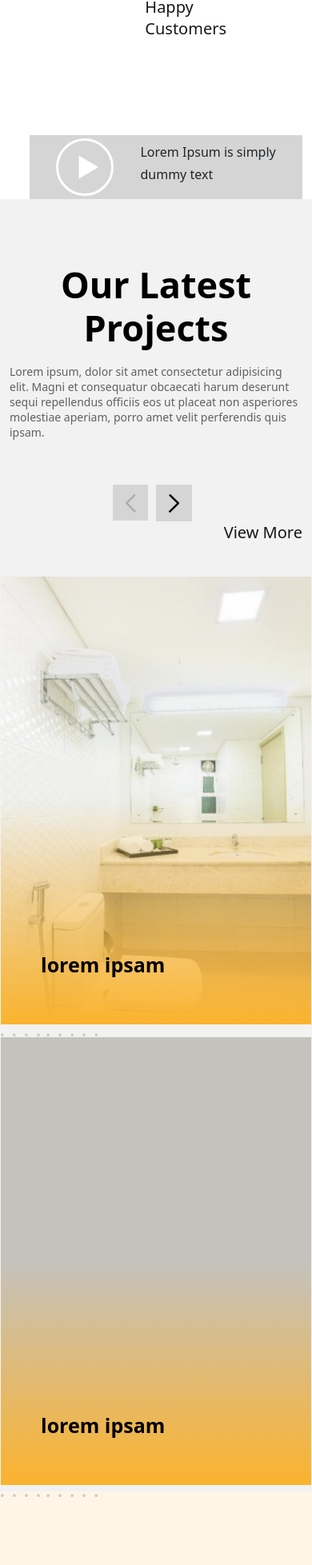
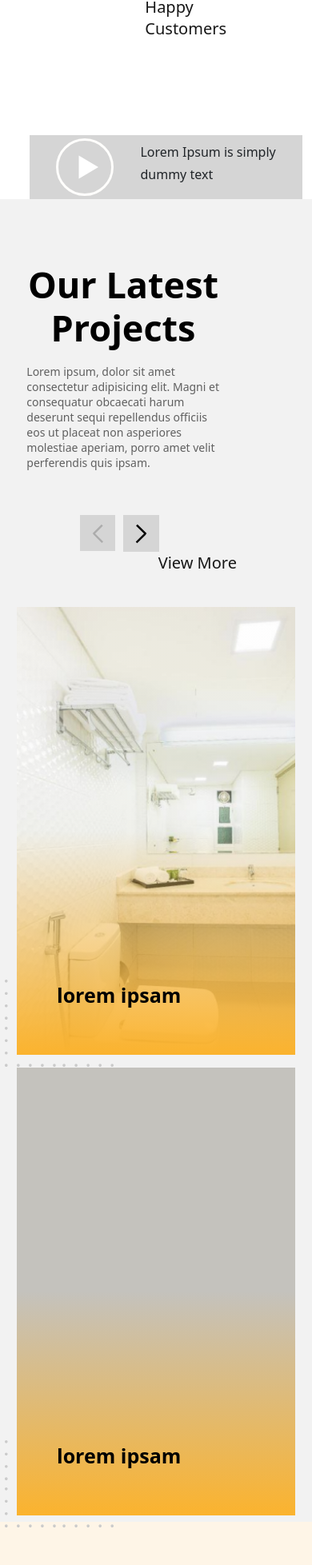
Before and after one commit to DilinJose/ginger-website, a React (Create React App) app: page / in a window 390 px wide. Shown: the part 1015-2972 px from the top of the page at 80% size. Built offline with nearby package versions, Linux system fonts and the light colour scheme.

Commit message:
responsive bug fixes design2

```diff
--- a/src/components/Consultations/Consultations.css
+++ b/src/components/Consultations/Consultations.css
@@ -191,7 +191,7 @@
 @media only screen and (max-width: 760px) {
     .consultations-wrapper {
         flex-wrap: wrap;
-        margin: 286px 0 311px 0;
+        margin: 86px 0 311px 0;
         align-items: center;
 
     }
--- a/src/components/Designers/Designers.css
+++ b/src/components/Designers/Designers.css
@@ -34,7 +34,7 @@
 .designers-wrapper-two-card {
     width: 247px;
     height: 360px;
-    margin: 10px;
+    margin: 0 34px ;
 }
 
 .designers-wrapper-two-img {
@@ -105,7 +105,7 @@
         align-items: center;
         justify-content: center;
         flex-direction: column;
-        height: 1184px;
+        height: 984px;
 
     }
 
@@ -154,10 +154,15 @@
 
 @media only screen and (max-width: 760px) {
     .designers-wrapper {
-        height: 1184px;
+        height: 1584px;
     }
     .designers-wrapper-two {
         flex-wrap: wrap;
+    }
+    .designers-wrapper-two-card {
+
+        margin-bottom: 35px;
+
     }
 }
 
--- a/src/components/Designers/Designers.jsx
+++ b/src/components/Designers/Designers.jsx
@@ -20,34 +20,12 @@ const Designers = () => {
           <h6 className="designers-wrapper-two-desc">lorem Ipsam</h6>
         </div>
 
-        <div className="designers-wrapper-two-card border">
+        <div className="designers-wrapper-two-card">
           <img className="designers-wrapper-two-img" src={team1} />
           <h6 className="designers-wrapper-two-name">Sara Christian</h6>
           <h6 className="designers-wrapper-two-desc">lorem Ipsam</h6>
         </div>
         <div className="designers-wrapper-two-card">
-          {/* <div className="designers-wrapper-two-rectangle5">
-            <svg
-              xmlns="http://www.w3.org/2000/svg"
-              width="32"
-              height="14"
-              viewBox="0 0 32 14"
-              fill="none"
-            >
-              <path d="M32 0H0V14H32V0Z" fill="#FBB32E" />
-            </svg>
-          </div>
-          <div className="designers-wrapper-two-rectangle6">
-            <svg
-              xmlns="http://www.w3.org/2000/svg"
-              width="14"
-              height="35"
-              viewBox="0 0 14 35"
-              fill="none"
-            >
-              <path d="M14 35L14 0L0 0L0 35H14Z" fill="#FBB32E" />
-            </svg>
-          </div> */}
           <img className="designers-wrapper-two-img" src={team4} />
           <h6 className="designers-wrapper-two-name">Sara Christian</h6>
           <h6 className="designers-wrapper-two-desc">lorem Ipsam</h6>
--- a/src/components/Footer/Footer.css
+++ b/src/components/Footer/Footer.css
@@ -46,7 +46,6 @@
     display: flex;
     justify-content: space-between;
     align-items: baseline;
-    flex-wrap: wrap;
 }
 
 .footer-menus-heading {
@@ -69,12 +68,19 @@
 }
 
 @media only screen and (max-width: 1200px) {
+    .footer-menus {
+        flex-wrap: wrap;
 
+    }
 }
 
 @media only screen and (max-width: 900px) {
     .footer-wrapper {
     flex-wrap: wrap;
+    }
+    .footer-menus {
+        flex-wrap: wrap;
+
     }
 }
 
@@ -82,10 +88,18 @@
     .footer-wrapper {
         flex-wrap: wrap;
         }
+        .footer-menus {
+            flex-wrap: wrap;
+
+        }
 }
 
 @media only screen and (max-width: 480px) {
     .footer-wrapper {
         flex-wrap: wrap;
         }
+        .footer-menus {
+            flex-wrap: wrap;
+
+        }
 }
--- a/src/components/Projects/Projects.css
+++ b/src/components/Projects/Projects.css
@@ -1,5 +1,5 @@
 .projects-section-wrapper {
-    height: 738px;
+    height: 668px;
     background-color: #F2F2F2;
     position: relative;
     display: flex;
@@ -8,7 +8,7 @@
 }
 
 .projects-section-one {
-
+    margin-right: 82px;
     margin-top: 185px;
     /* position: relative; */
 
@@ -61,8 +61,11 @@
         url('../../assets/Images/bathroom.png');
     background-size: cover;
     background-repeat: no-repeat;
-    width: 388px;
-    height: 638px;
+    /* width: 388px;
+    height: 638px; */
+    width: 348px;
+    height: 528px;
+
     position: relative;
 
 }
@@ -99,8 +102,10 @@
     background: linear-gradient(0deg, rgba(251, 179, 46, 1) 0%, rgba(196, 194, 189, 1) 50%);
     background-size: contain;
     background-repeat: no-repeat;
-    width: 388px;
-    height: 638px;
+    /* width: 388px;
+    height: 638px; */
+    width: 348px;
+    height: 528px;
     position: relative;
 }
 
@@ -115,7 +120,11 @@
     left: -15px;
 }
 
-@media only screen and (max-width: 1600px) {}
+@media only screen and (max-width: 1600px) {
+    .projects-section-one-para {
+        width: 85%;
+    }
+}
 
 @media only screen and (max-width: 1200px) {
 
```
